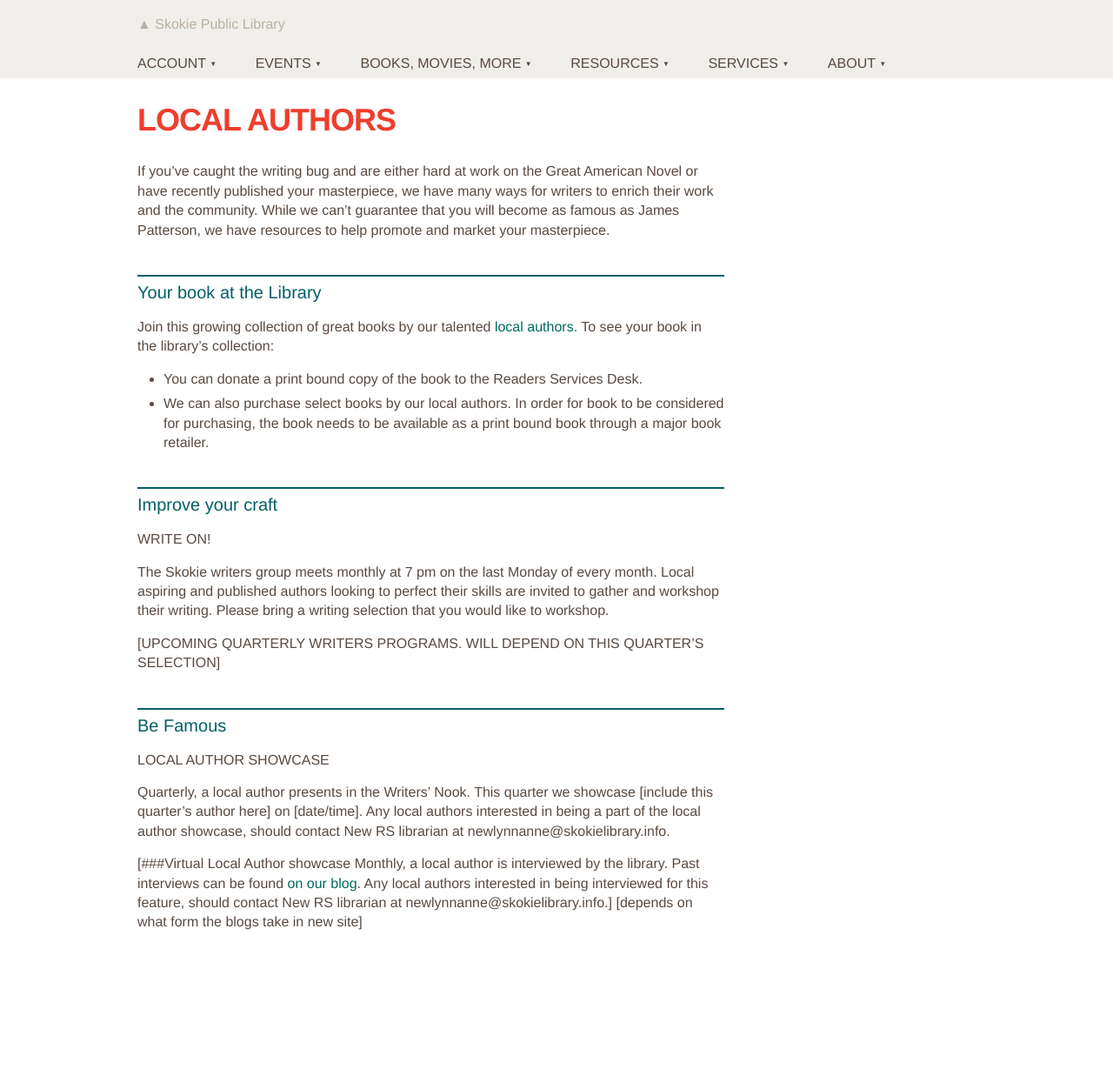
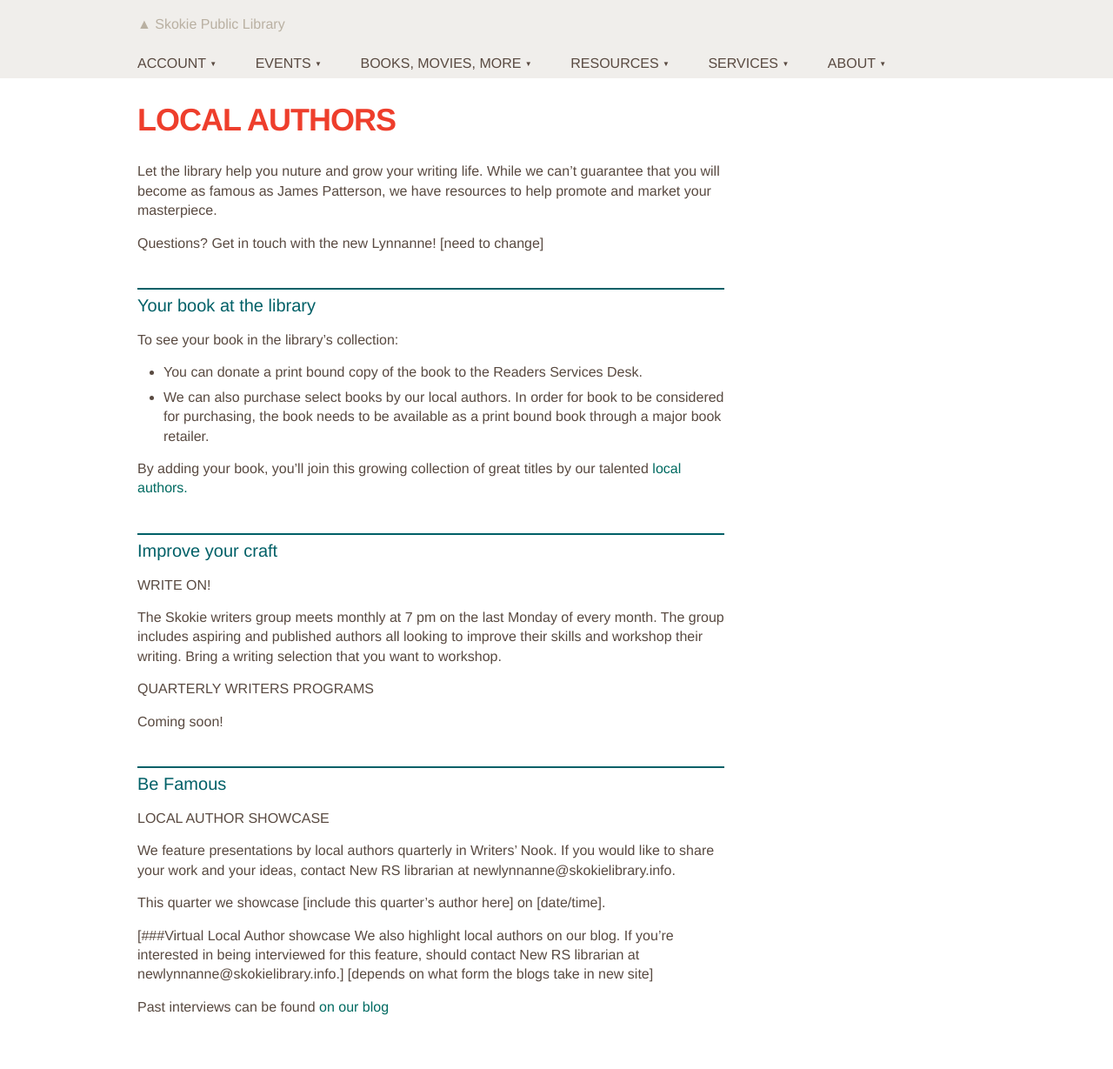
Before and after one commit to skokielibrary/spl-content, a Jekyll site: the page built from _content/lynnanne/books-movies-more--local-authors.markdown, in a window 1280 px wide. Shown: the whole page at 87% size. Built offline with Jekyll 4.4.1, drawn with Linux system fonts in a browser that asks for light colours; before the commit the page ends 1132 px from its top, so only the background shows below that.

Commit message:
BA edited

```diff
--- a/_content/lynnanne/books-movies-more--local-authors.markdown
+++ b/_content/lynnanne/books-movies-more--local-authors.markdown
@@ -4,26 +4,39 @@ title: Local authors
 published: true
 ---
 
-If you've caught the writing bug and are either hard at work on the Great American Novel or have recently published your masterpiece, we have many ways for writers to enrich their work and the community. While we can't guarantee that you will become as famous as James Patterson, we have resources to help promote and market your masterpiece.
+Let the library help you nuture and grow your writing life. While we can't guarantee that you will become as famous as James Patterson, we have resources to help promote and market your masterpiece.
 
-## Your book at the Library
-Join this growing collection of great books by our talented [local authors.](http://encore.skokielibrary.info/iii/encore/search/C__SLocal%20author.__Ff%3Afacetfields%3Asubject%3Asubject%3ASubject%3A%3A__Orightresult__X0?lang=eng&suite=beta) To see your book in the library's collection:
+Questions? Get in touch with the new Lynnanne! [need to change]
+
+## Your book at the library
+
+To see your book in the library's collection:
+
 - You can donate a print bound copy of the book to the Readers Services Desk.
 - We can also purchase select books by our local authors. In order for book to be considered for purchasing, the book needs to be available as a print bound book through a major book retailer.
+
+By adding your book, you'll join this growing collection of great titles by our talented [local authors.](http://encore.skokielibrary.info/iii/encore/search/C__SLocal%20author.__Ff%3Afacetfields%3Asubject%3Asubject%3ASubject%3A%3A__Orightresult__X0?lang=eng&suite=beta)
 
 
 ## Improve your craft
 
 ### Write On!
-The Skokie writers group meets monthly at 7 pm on the last Monday of every month. Local aspiring and published authors looking to perfect their skills are invited to gather and workshop their writing. Please bring a writing selection that you would like to workshop.
 
-### [Upcoming Quarterly writers programs. will depend on this quarter's selection]
+The Skokie writers group meets monthly at 7 pm on the last Monday of every month. The group includes aspiring and published authors all looking to improve their skills and workshop their writing. Bring a writing selection that you want to workshop.
 
+### Quarterly writers programs
+
+Coming soon!
 
 ##  Be Famous
 
 ### Local Author showcase
-Quarterly, a local author presents in the Writers' Nook. This quarter we showcase [include this quarter's author here] on [date/time]. Any local authors interested in being a part of the local author showcase, should contact New RS librarian at newlynnanne@skokielibrary.info.
+
+We feature presentations by local authors quarterly in Writers' Nook. If you would like to share your work and your ideas, contact New RS librarian at newlynnanne@skokielibrary.info.
+
+This quarter we showcase [include this quarter's author here] on [date/time].
 
 [###Virtual Local Author showcase
-Monthly, a local author is interviewed by the library. Past interviews can be found [on our blog](http://blogs.skokielibrary.info/?s=local+author+showcase&x=0&y=0). Any local authors interested in being interviewed for this feature, should contact New RS librarian at newlynnanne@skokielibrary.info.]  [depends on what form the blogs take in new site]
+We also highlight local authors on our blog. If you're interested in being interviewed for this feature, should contact New RS librarian at newlynnanne@skokielibrary.info.]  [depends on what form the blogs take in new site]
+
+Past interviews can be found [on our blog](http://blogs.skokielibrary.info/?s=local+author+showcase&x=0&y=0)
```
